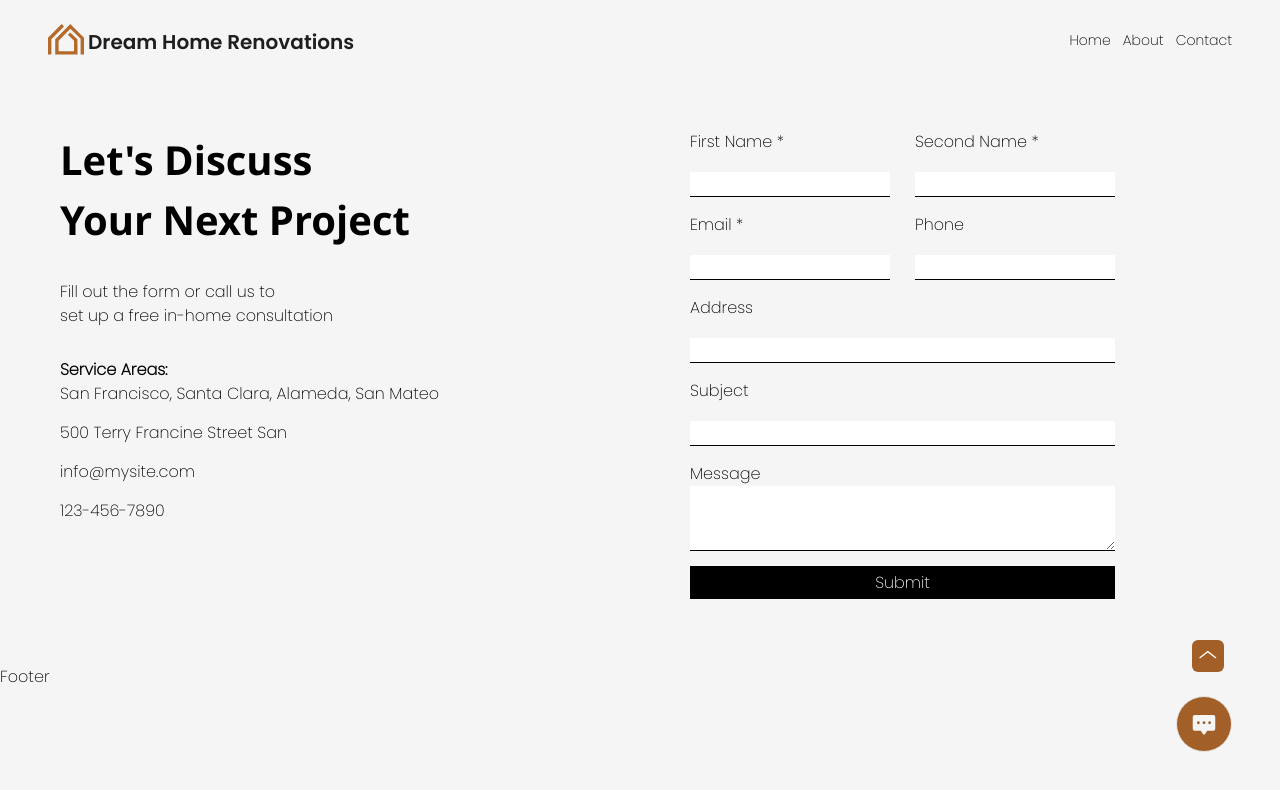
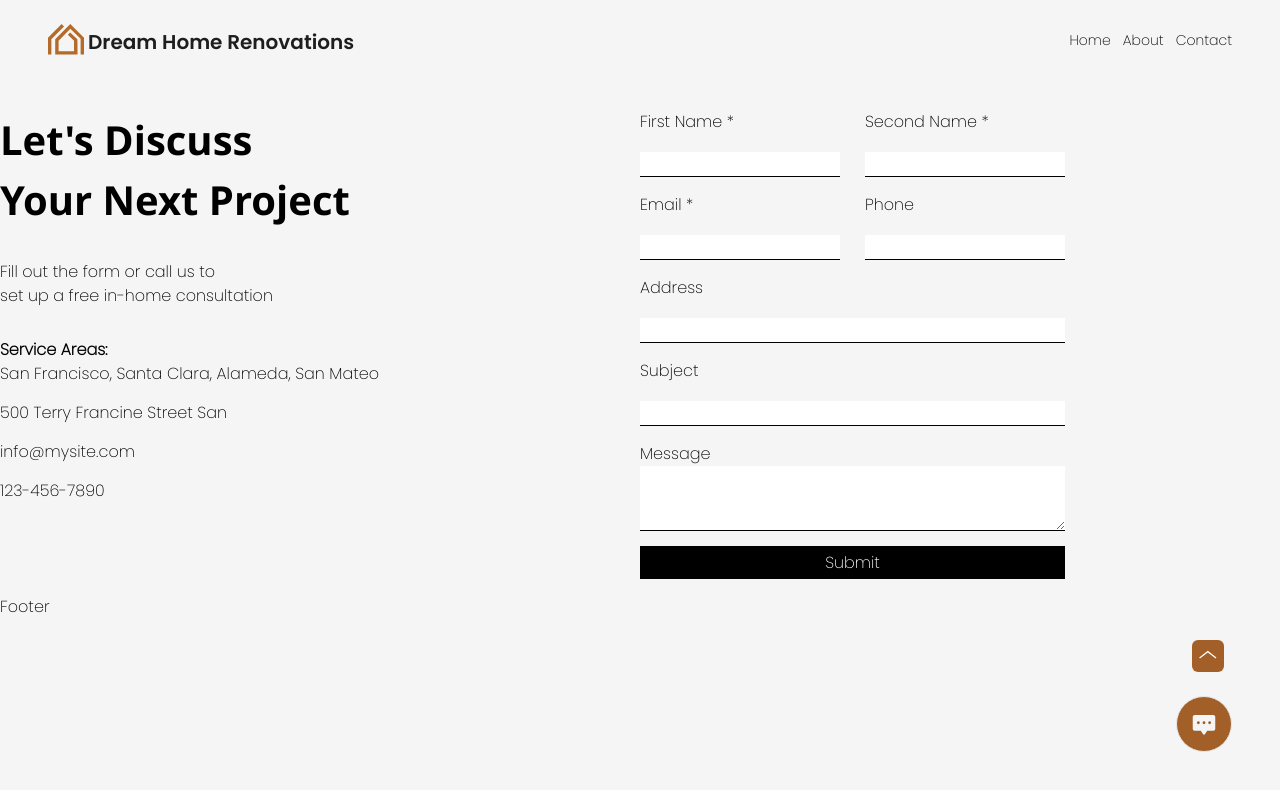
Before and after one commit to W-A-G-M-I/dreamhome_renovations, a React (Vite) app: page /contact in a window 1280 px wide. Shown: the top 790 px of the page. Built offline with nearby package versions, Linux system fonts and the light colour scheme.

Commit message:
modified pages folder

```diff
--- a/src/pages/Contact.css
+++ /dev/null
@@ -1,11 +0,0 @@
-* {
-    box-sizing: border-box;
-    /* overflow: hidden; */
-}
-
-/* To flex "Discuss" and "Form" */
-.flex-box {
-    display: flex;
-    column-gap: 100px;
-    margin: 50px 60px;
-}
--- a/src/pages/Contact.jsx
+++ b/src/pages/Contact.jsx
@@ -1,11 +1,10 @@
 import React from "react";
 import Form from "../components/contact/form/Form";
 import Discuss from "../components/contact/discuss/Discuss";
-import './contact.css'
 
 const Contact = () => {
   return (
-    <section className="flex-box">
+    <section className="flex">
       <Discuss />
       <Form />
     </section>
```
